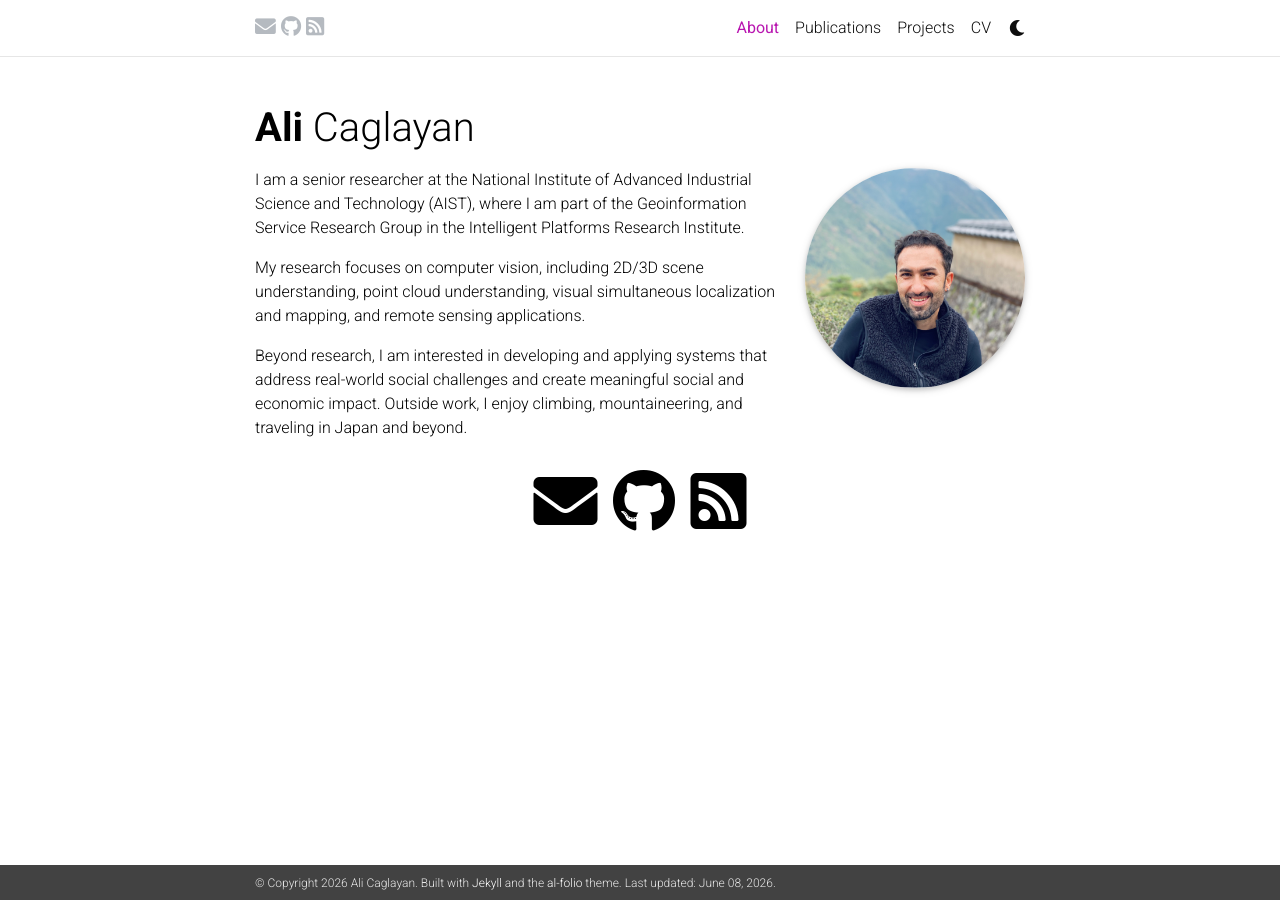
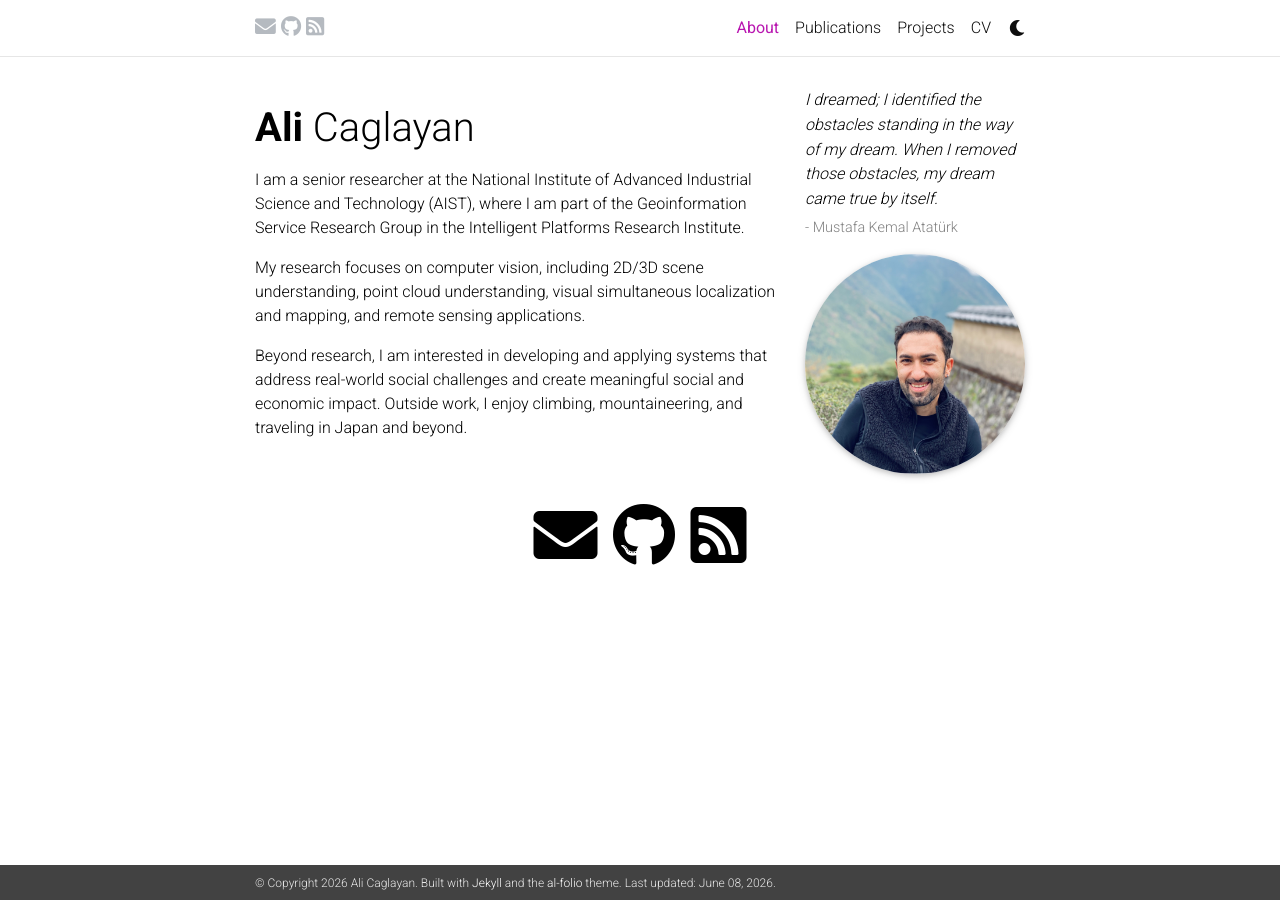
Before and after one commit to acaglayan/acaglayan.github.io, a Jekyll site: the page built from _pages/about.md, in a window 1280 px wide. Built offline with Jekyll 4.4.1, drawn with Linux system fonts in a browser that asks for light colours; comment, search, counter and statistics services are not loaded; a style sheet for code colours, icons or effects is not loaded.

Commit message:
Update site content

```diff
--- /dev/null
+++ b/_data/quotes.yml
@@ -0,0 +1,25 @@
+- quote: "My heroes are those who would not trade their dreams for anything."
+  author: "Mustafa Kemal Atatürk"
+- quote: "We need nothing except one thing: to be hardworking."
+  author: "Mustafa Kemal Atatürk"
+- quote: "One who stands still is, in fact, moving backward... Forward, always forward!"
+  author: "Mustafa Kemal Atatürk"
+- quote: "I dreamed; I identified the obstacles standing in the way of my dream. When I removed those obstacles, my dream came true by itself."
+  author: "Mustafa Kemal Atatürk"
+- quote: "Minds that do not think are doomed to become captives of the thoughtless."
+  author: "Mustafa Kemal Atatürk"
+- quote: "The traveler on his path must not be content with seeing only the horizon; he must also see and know what lies beyond it."
+  author: "Mustafa Kemal Atatürk"
+- quote: "I have not failed. I've just found 10,000 ways that won't work."
+  author: "Thomas A. Edison"
+- quote: "It is never too late to be what you might have been."
+  author: "George Eliot"
+- quote: "Life isn't about finding yourself. Life is about creating yourself."
+  author: "George Bernard Shaw"
+- quote: "And, when you want something, all the universe conspires in helping you to achieve it."
+  author: "Paulo Coelho"
+  source: "The Alchemist"
+- quote: "The brain is like a muscle. When it is in use we feel very good. Understanding is joyous."
+  author: "Carl Sagan"
+- quote: "We cannot solve problems with the same thinking we used to create them."
+  author: "Albert Einstein"
--- /dev/null
+++ b/_includes/random_quote.html
@@ -0,0 +1,29 @@
+{%- assign quotes = site.data.quotes -%}
+{%- if quotes and quotes.size > 0 -%}
+<div class="about-random-quote" data-random-quote>
+  {%- for item in quotes -%}
+    <figure class="about-quote{% if forloop.first %} is-visible{% endif %}" data-quote>
+      <blockquote>{{ item.quote }}</blockquote>
+      {%- if item.author -%}
+        <figcaption>
+          - {{ item.author }}{%- if item.source -%}, <cite>{{ item.source }}</cite>{%- endif -%}
+        </figcaption>
+      {%- endif -%}
+    </figure>
+  {%- endfor -%}
+</div>
+<script>
+  (function () {
+    var container = document.querySelector('[data-random-quote]');
+    if (!container) return;
+
+    var quotes = container.querySelectorAll('[data-quote]');
+    if (!quotes.length) return;
+
+    var index = Math.floor(Math.random() * quotes.length);
+    quotes.forEach(function (quote, quoteIndex) {
+      quote.classList.toggle('is-visible', quoteIndex === index);
+    });
+  })();
+</script>
+{%- endif -%}
--- a/_layouts/about.html
+++ b/_layouts/about.html
@@ -4,16 +4,9 @@ layout: default
 
 <!-- about.html -->
       <div class="post">
-        <header class="post-header">
-          <h1 class="post-title">
-           {% if site.title == "blank" -%}<span class="font-weight-bold">{{ site.first_name }}</span> {{ site.middle_name }} {{ site.last_name }}{%- else -%}{{ site.title }}{%- endif %}
-          </h1>
-          <p class="desc">{{ page.subtitle }}</p>
-        </header>
-
-        <article>
         {% if page.profile -%}
-          <div class="profile float-{%- if page.profile.align == 'left' -%}left{%- else -%}right{%- endif -%}">
+        <div class="profile about-profile float-{%- if page.profile.align == 'left' -%}left{%- else -%}right{%- endif -%}">
+          {% include random_quote.html %}
           {%- if page.profile.image %}
             {%- assign profile_image_path = page.profile.image | prepend: 'assets/img/' -%}
 
@@ -37,6 +30,14 @@ layout: default
         </div>
         {%- endif %}
 
+        <header class="post-header">
+          <h1 class="post-title">
+           {% if site.title == "blank" -%}<span class="font-weight-bold">{{ site.first_name }}</span> {{ site.middle_name }} {{ site.last_name }}{%- else -%}{{ site.title }}{%- endif %}
+          </h1>
+          <p class="desc">{{ page.subtitle }}</p>
+        </header>
+
+        <article>
           <div class="clearfix">
             {{ content }}
           </div>
--- a/_sass/_base.scss
+++ b/_sass/_base.scss
@@ -121,6 +121,48 @@ blockquote {
     .address {
       p { display: block; }
     }
+  }
+}
+
+@media (min-width: 576px) {
+  .profile.about-profile {
+    margin-top: -1rem;
+  }
+}
+
+.about-random-quote {
+  max-width: 100%;
+  margin-bottom: 1rem;
+
+  .about-quote {
+    display: none;
+    margin: 0;
+
+    &.is-visible {
+      display: block;
+    }
+  }
+
+  blockquote {
+    background: transparent;
+    border-left: 0;
+    margin: 0;
+    padding: 0;
+    font-size: 1rem;
+    line-height: 1.55;
+    font-style: italic;
+    color: var(--global-text-color);
+  }
+
+  figcaption {
+    margin-top: 0.35rem;
+    font-size: 0.9rem;
+    line-height: 1.4;
+    color: var(--global-text-color-light);
+  }
+
+  cite {
+    font-style: normal;
   }
 }
 
```
Lines whose indentation alone changed are shown as unchanged.
